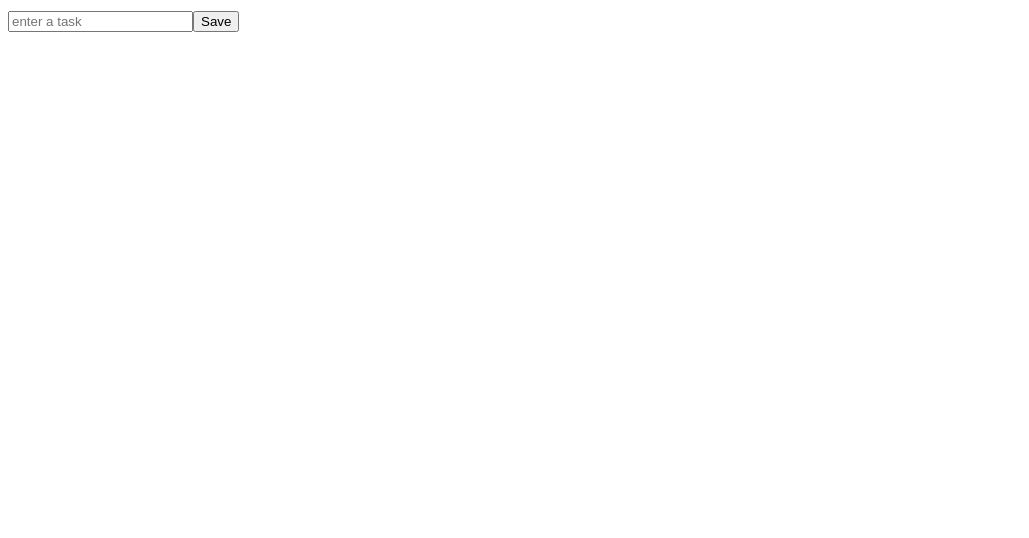
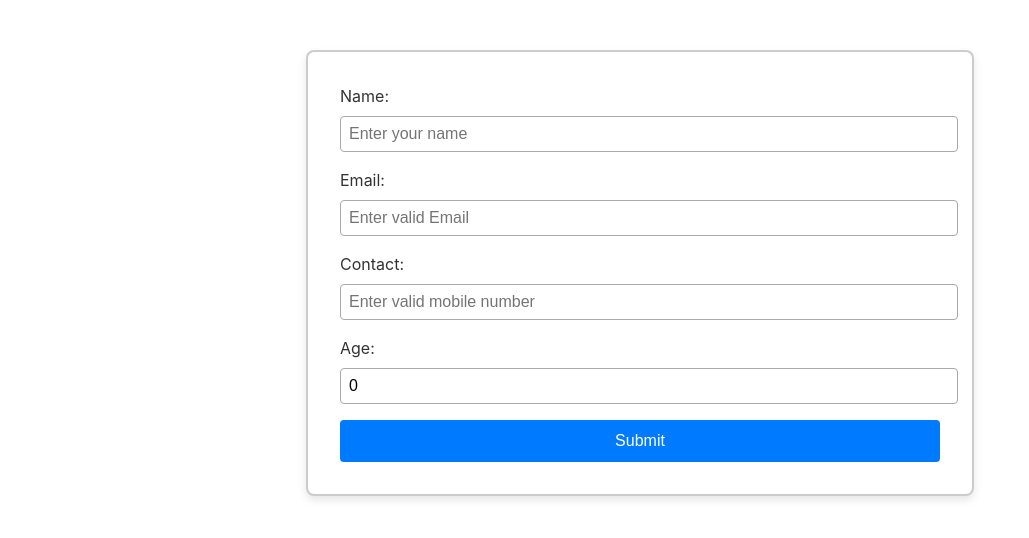
Before and after one commit to VIJAY-KUMAR-VIRIGINENI/MachineCoding, a React (Vite) app in the folder react-machine-coding-ts/: page / in a window 1280 px wide. Shown: the top 538 px of the page, without its empty margins (0-1029 px from the left). Built offline with nearby package versions, Linux system fonts and the light colour scheme.

Commit message:
developed form component

```diff
--- a/react-machine-coding-ts/src/App.tsx
+++ b/react-machine-coding-ts/src/App.tsx
@@ -1,9 +1,11 @@
 import ToDo from "./components/TodoList/ToDo";
+import Carousel from "./components/ImageCarousel/Carousel";
+import UserForm from "./components/FormValidation/UserForm";
 
 const App = () => {
   return (
     <>
-      <ToDo />
+      <UserForm />
     </>
   );
 };
--- /dev/null
+++ b/react-machine-coding-ts/src/components/FormValidation/UserForm.tsx
@@ -0,0 +1,136 @@
+import React, { FC, useState } from "react";
+import "./style.css";
+
+interface FormData {
+  name: string;
+  email: string;
+  contact: string;
+  age: number;
+}
+
+interface FormErrors {
+  name?: string;
+  email?: string;
+  contact?: string;
+  age?: string;
+}
+
+const UserForm: FC = () => {
+  const [formData, setFormData] = useState<FormData>({
+    name: "",
+    email: "",
+    contact: "",
+    age: 0,
+  });
+  const [errors, setErrors] = useState<FormErrors>({});
+
+  // Generic change handler for inputs
+  const handleChange = (e: React.ChangeEvent<HTMLInputElement>) => {
+    const { name, value } = e.target;
+    setFormData((prev) => ({
+      ...prev,
+      [name]: name === "age" ? Number(value) : value,
+    }));
+  };
+
+  // Validate form fields
+  const validate = (): boolean => {
+    let valid = true;
+    const newErrors: FormErrors = {};
+
+    if (formData.name.trim().length < 2) {
+      newErrors.name = "Name must be at least 2 characters long.";
+      valid = false;
+    }
+
+    // Basic email validation regex
+    const emailRegex = /^[^\s@]+@[^\s@]+\.[^\s@]+$/;
+    if (!emailRegex.test(formData.email)) {
+      newErrors.email = "Enter a valid email address.";
+      valid = false;
+    }
+
+    if (formData.contact.trim().length !== 10) {
+      newErrors.contact = "Enter a valid 10-digit mobile number.";
+      valid = false;
+    }
+
+    if (formData.age < 18) {
+      newErrors.age = "You must be at least 18 years old.";
+      valid = false;
+    }
+
+    setErrors(newErrors);
+    return valid;
+  };
+
+  // Form submission handler
+  const handleSubmit = (e: React.FormEvent<HTMLFormElement>) => {
+    e.preventDefault();
+    if (validate()) {
+      // Proceed with form submission logic
+      console.log("Form data is valid!", formData);
+      // Optionally, reset the form or send the data to an API.
+    } else {
+      console.log("Validation errors:", errors);
+    }
+  };
+
+  return (
+    <div className="container">
+      <form onSubmit={handleSubmit}>
+        <label>
+          Name:
+          <input
+            type="text"
+            name="name"
+            placeholder="Enter your name"
+            value={formData.name}
+            onChange={handleChange}
+          />
+          {errors.name && <div className="error">{errors.name}</div>}
+        </label>
+
+        <label>
+          Email:
+          <input
+            type="text"
+            name="email"
+            placeholder="Enter valid Email"
+            value={formData.email}
+            onChange={handleChange}
+          />
+          {errors.email && <div className="error">{errors.email}</div>}
+        </label>
+
+        <label>
+          Contact:
+          <input
+            type="text"
+            name="contact"
+            placeholder="Enter valid mobile number"
+            value={formData.contact}
+            onChange={handleChange}
+          />
+          {errors.contact && <div className="error">{errors.contact}</div>}
+        </label>
+
+        <label>
+          Age:
+          <input
+            type="number"
+            name="age"
+            placeholder="Enter your age"
+            value={formData.age}
+            onChange={handleChange}
+          />
+          {errors.age && <div className="error">{errors.age}</div>}
+        </label>
+
+        <button type="submit">Submit</button>
+      </form>
+    </div>
+  );
+};
+
+export default UserForm;
--- /dev/null
+++ b/react-machine-coding-ts/src/components/FormValidation/style.css
@@ -0,0 +1,66 @@
+/* Container styling */
+.container {
+  max-width: 600px; /* Limits the container width */
+  margin: 50px auto; /* Centers the container with top/bottom spacing */
+
+  padding: 2rem; /* Adds internal spacing */
+  border: 2px solid #ccc; /* Light gray border */
+  border-radius: 8px; /* Rounded corners */
+  box-shadow: 0 4px 8px rgba(0, 0, 0, 0.1); /* Subtle shadow for depth */
+  background-color: #fff; /* White background for contrast */
+}
+
+/* Form layout using flexbox */
+form {
+  display: flex;
+  flex-direction: column;
+  gap: 1rem; /* Spacing between form elements */
+}
+
+/* Label styling */
+label {
+  display: block;
+  font-size: 1rem;
+  color: #333;
+}
+
+/* Input styling within labels */
+label input {
+  width: 100%;
+  padding: 0.5rem;
+  margin-top: 0.5rem;
+  border: 1px solid #aaa;
+  border-radius: 4px;
+  font-size: 1rem;
+}
+
+/* Input focus effect for accessibility */
+label input:focus {
+  outline: none;
+  border-color: #007bff;
+  box-shadow: 0 0 5px rgba(0, 123, 255, 0.5);
+}
+
+/* Error message styling */
+.error {
+  color: #d9534f;
+  font-size: 0.875rem;
+  margin-top: 0.25rem;
+}
+
+/* Button styling */
+button {
+  padding: 0.75rem;
+  background-color: #007bff;
+  color: #fff;
+  border: none;
+  font-size: 1rem;
+  border-radius: 4px;
+  cursor: pointer;
+  transition: background-color 0.3s ease;
+}
+
+/* Button hover effect */
+button:hover {
+  background-color: #0056b3;
+}
--- /dev/null
+++ b/react-machine-coding-ts/src/components/ImageCarousel/Carousel.tsx
@@ -0,0 +1,7 @@
+import { FC } from "react";
+
+const Carousel: FC = () => {
+  return <>Carousel</>;
+};
+
+export default Carousel;
--- a/react-machine-coding-ts/src/components/TodoList/TaskList.tsx
+++ b/react-machine-coding-ts/src/components/TodoList/TaskList.tsx
@@ -1,7 +1,11 @@
 import { FC } from "react";
 
+interface todoItem {
+  text: string;
+  completed: boolean;
+}
 interface TaskListProp {
-  itemList: string[];
+  itemList: todoItem[];
   onDelete: (index: number) => void;
   onEdit: (index: number) => void;
   onComplete: (index: number) => void;
@@ -17,8 +21,14 @@ const TaskList: FC<TaskListProp> = ({
     <>
       <ul>
         {itemList.map((item, ind) => (
-          <li key={ind}>
-            {item} <button onClick={() => onDelete(ind)}>delete</button>
+          <li
+            key={ind}
+            style={{
+              textDecoration: item.completed === true ? "line-through" : "none",
+
+            }}
+          >
+            {item.text} <button onClick={() => onDelete(ind)}>delete</button>
             <button onClick={() => onEdit(ind)}>Edit</button>
             <button onClick={() => onComplete(ind)}>Complete</button>
           </li>
--- a/react-machine-coding-ts/src/components/TodoList/ToDo.tsx
+++ b/react-machine-coding-ts/src/components/TodoList/ToDo.tsx
@@ -1,10 +1,16 @@
 import { FC, useState } from "react";
+import "./style.css";
 
 import TaskList from "./TaskList";
 
+interface todoItem {
+  text: string;
+  completed: boolean;
+}
+
 const ToDo: FC = () => {
   const [text, setText] = useState("");
-  const [todoList, setTodoList] = useState<string[]>([]);
+  const [todoList, setTodoList] = useState<todoItem[]>([]);
   const [isEditing, setEditing] = useState(false);
   const [editIndex, setIndex] = useState<number | null>(null);
   const handleClick = () => {
@@ -12,11 +18,16 @@ const ToDo: FC = () => {
       const task = text.trim();
 
       if (isEditing == true && editIndex != null) {
-        todoList[editIndex] = task;
+        const updatedTodo = todoList.map((item, index) =>
+          index === editIndex ? { ...item, text: task } : item
+        );
+
+        setTodoList(updatedTodo);
         setEditing(false);
         setIndex(null);
       } else {
-        setTodoList([...todoList, task]);
+        const newTask: todoItem = { text: text, completed: false };
+        setTodoList([...todoList, newTask]);
       }
       setText("");
     }
@@ -27,11 +38,17 @@ const ToDo: FC = () => {
   const handleEdit = (indx: number) => {
     setEditing(true);
     setIndex(indx);
-    setText(todoList[indx]);
+    setText(todoList[indx].text);
   };
-  const handleComplete = (indx: number) => {};
+  const handleComplete = (indx: number) => {
+    const updatedTodoList = todoList.map((item, idx) =>
+      indx === idx ? { ...item, completed: !item.completed } : item
+    );
+    setTodoList(updatedTodoList);
+  };
   return (
-    <>
+    <div className="container">
+      <div className="input">
         <input
           id="todoTask"
           value={text}
@@ -39,13 +56,15 @@ const ToDo: FC = () => {
           onChange={(e) => setText(e.target.value)}
         />
         <button onClick={() => handleClick()}>Save</button>
+      </div>
+
       <TaskList
         itemList={todoList}
         onDelete={handleDelete}
         onEdit={handleEdit}
         onComplete={handleComplete}
       />
-    </>
+    </div>
   );
 };
 
--- /dev/null
+++ b/react-machine-coding-ts/src/components/TodoList/style.css
@@ -0,0 +1,27 @@
+.container {
+  height: auto;
+  width: 70%;
+  margin-left: auto;
+  margin-right: auto;
+  border: 2px solid black;
+}
+
+ul {
+  list-style: none;
+  padding: 3px;
+}
+li {
+  border: 2px solid black;
+  padding: 2px;
+  margin-top: 3px;
+  margin-left: auto;
+  margin-right: auto;
+}
+
+.input {
+  border: 1px solid black;
+  margin-left: auto;
+  margin-right: auto;
+  width: 50%;
+  padding: 2px;
+}
```
Lines whose indentation alone changed are shown as unchanged.
